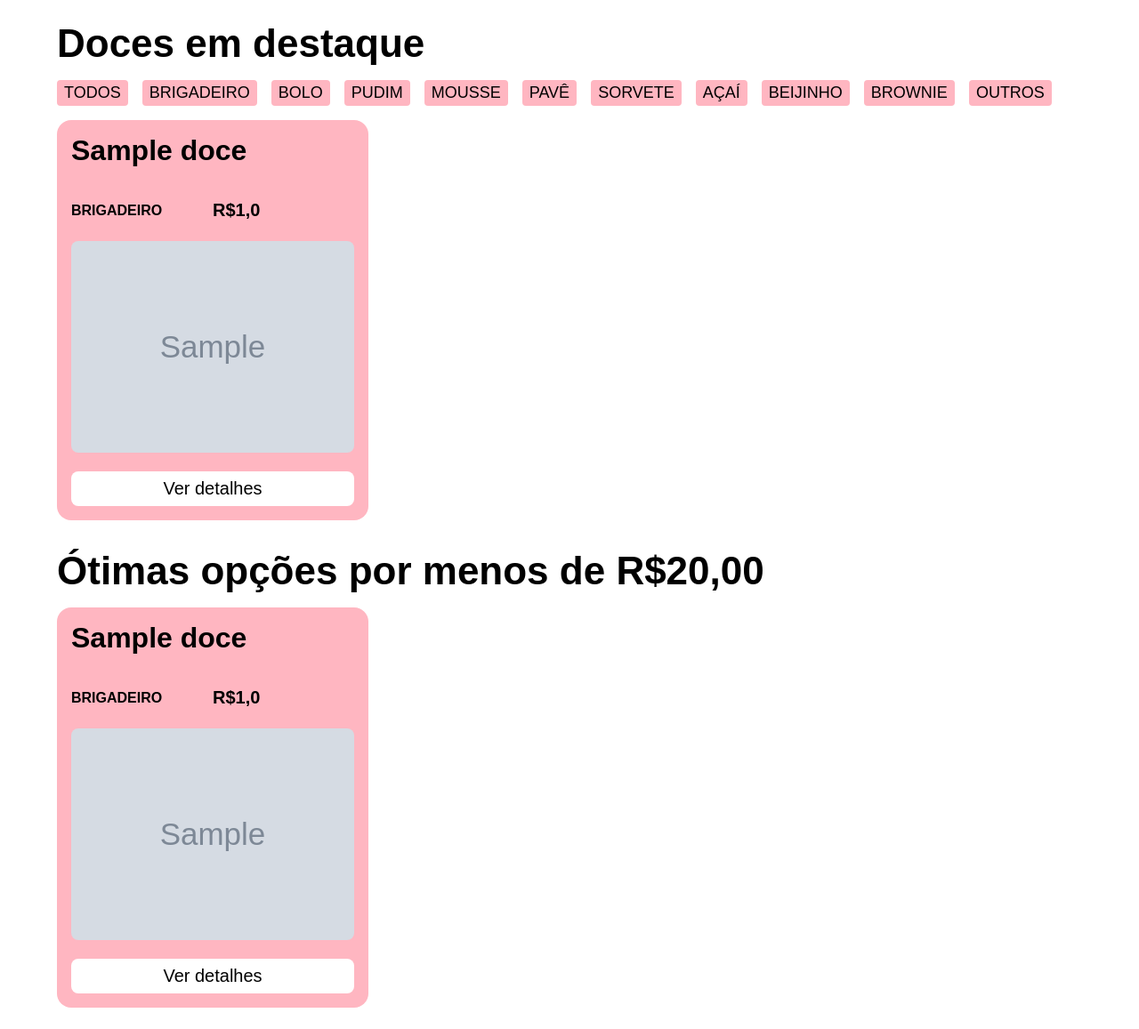
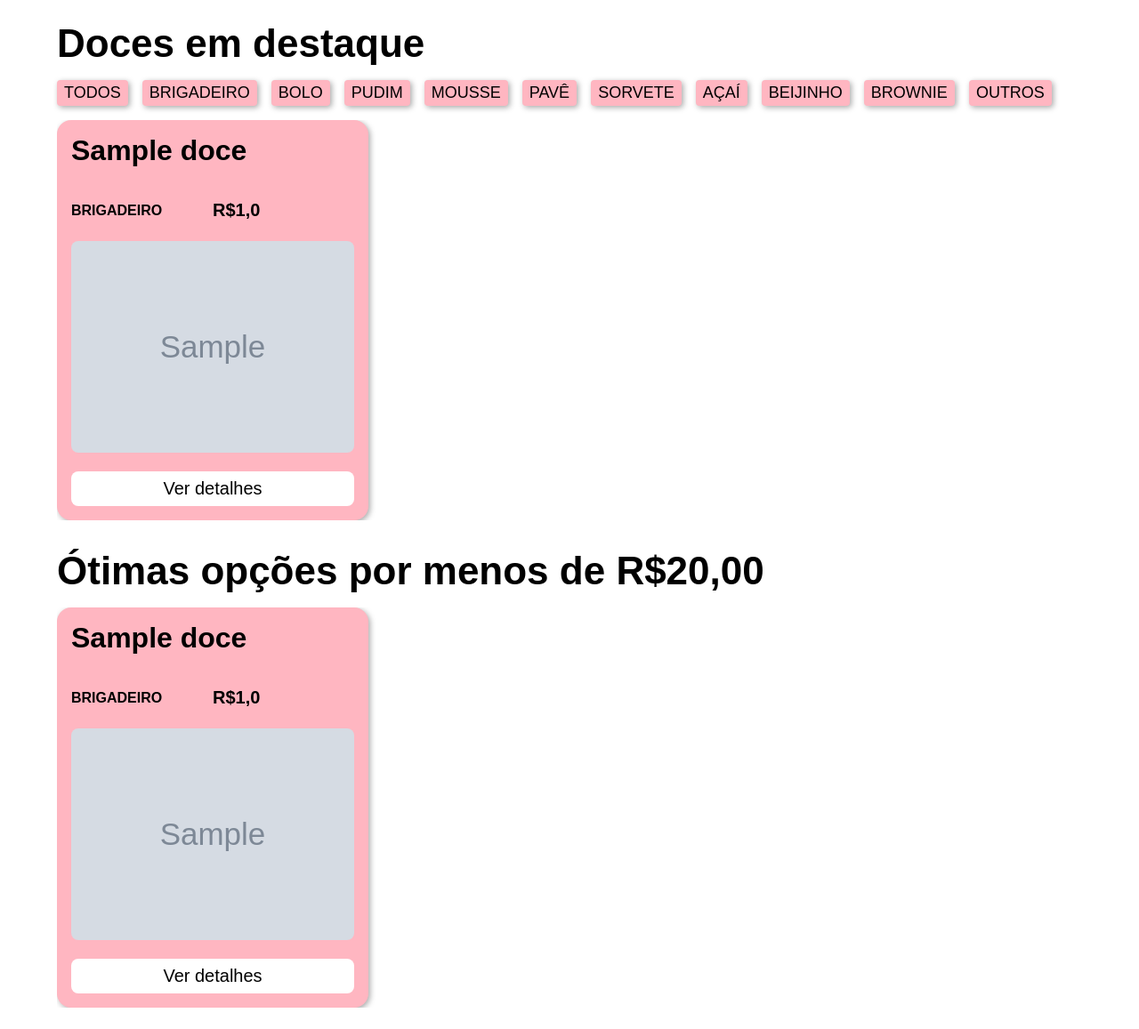
Before and after one commit to BrenoMorim/confeitaria, a Django app: page / in a window 1280 px wide. Shown: the part 152-1309 px from the top of the page at 89% size. Run offline with Django 4.2, Linux system fonts and the light colour scheme; tables that the repository leaves empty hold one stand-in row (values such as "Sample post"); grey boxes marked "Sample" are stand-in pictures; some web fonts are replaced.

Commit message:
Adicionando sombras nos cards e botões

```diff
--- a/setup/static/styles/carrinho.css
+++ b/setup/static/styles/carrinho.css
@@ -8,6 +8,7 @@
     background-color: var(--rosa);
     border-radius: 1rem;
     flex-wrap: wrap;
+    box-shadow: var(--sombra);
 }
 
 .carrinho {
@@ -47,6 +48,7 @@
     align-items: center;
     justify-content: center;
     transition: 500ms all;
+    box-shadow: var(--sombra);
 }
 
 .carrinho__botao:hover {
@@ -76,6 +78,7 @@
     padding: .5rem 1rem;
     font-size: 1.5rem;
     transition: all 500ms;
+    box-shadow: var(--sombra);
 }
 
 .carrinho__link:hover {
--- a/setup/static/styles/detalhes.css
+++ b/setup/static/styles/detalhes.css
@@ -71,6 +71,7 @@
     gap: .5rem;
     align-items: center;
     width: fit-content;
+    box-shadow: var(--sombra);
 }
 
 .detalhes__botao--icone {
--- a/setup/static/styles/doces.css
+++ b/setup/static/styles/doces.css
@@ -20,6 +20,7 @@
     border-radius: .25rem;
     padding: .25rem .5rem;
     transition: 500ms all;
+    box-shadow: var(--sombra);
 }
 
 .doces__categoria:hover {
@@ -61,6 +62,7 @@
         "doce-detalhes doce-detalhes"
     ;
     align-items: center;
+    box-shadow: var(--sombra);
 }
 
 @media screen and (max-width: 700px) {
@@ -88,7 +90,7 @@
     font-size: 1.25rem;
     font-weight: 500;
     padding: .5rem 1rem;
-    background-color: #FFFFFF;
+    background-color: var(--branco);
     grid-area: doce-detalhes;
     align-self: flex-end;
     border-radius: .5rem;
--- a/setup/static/styles/style.css
+++ b/setup/static/styles/style.css
@@ -8,6 +8,7 @@
 :root {
     --branco: #FFFFFF;
     --rosa: #FFB6C1;
+    --sombra: 2px 2px 6px #AAAAAA;
 }
 
 body {
@@ -34,4 +35,5 @@ body {
     border-radius: .5rem;
     border: 2px solid var(--rosa);
     align-self: center;
+    box-shadow: var(--sombra);
 }
--- a/static/styles/carrinho.css
+++ b/static/styles/carrinho.css
@@ -8,6 +8,7 @@
     background-color: var(--rosa);
     border-radius: 1rem;
     flex-wrap: wrap;
+    box-shadow: var(--sombra);
 }
 
 .carrinho {
@@ -47,6 +48,7 @@
     align-items: center;
     justify-content: center;
     transition: 500ms all;
+    box-shadow: var(--sombra);
 }
 
 .carrinho__botao:hover {
@@ -76,6 +78,7 @@
     padding: .5rem 1rem;
     font-size: 1.5rem;
     transition: all 500ms;
+    box-shadow: var(--sombra);
 }
 
 .carrinho__link:hover {
--- a/static/styles/detalhes.css
+++ b/static/styles/detalhes.css
@@ -71,6 +71,7 @@
     gap: .5rem;
     align-items: center;
     width: fit-content;
+    box-shadow: var(--sombra);
 }
 
 .detalhes__botao--icone {
--- a/static/styles/doces.css
+++ b/static/styles/doces.css
@@ -20,6 +20,7 @@
     border-radius: .25rem;
     padding: .25rem .5rem;
     transition: 500ms all;
+    box-shadow: var(--sombra);
 }
 
 .doces__categoria:hover {
@@ -61,6 +62,7 @@
         "doce-detalhes doce-detalhes"
     ;
     align-items: center;
+    box-shadow: var(--sombra);
 }
 
 @media screen and (max-width: 700px) {
@@ -88,7 +90,7 @@
     font-size: 1.25rem;
     font-weight: 500;
     padding: .5rem 1rem;
-    background-color: #FFFFFF;
+    background-color: var(--branco);
     grid-area: doce-detalhes;
     align-self: flex-end;
     border-radius: .5rem;
--- a/static/styles/style.css
+++ b/static/styles/style.css
@@ -8,6 +8,7 @@
 :root {
     --branco: #FFFFFF;
     --rosa: #FFB6C1;
+    --sombra: 2px 2px 6px #AAAAAA;
 }
 
 body {
@@ -34,4 +35,5 @@ body {
     border-radius: .5rem;
     border: 2px solid var(--rosa);
     align-self: center;
+    box-shadow: var(--sombra);
 }
```
